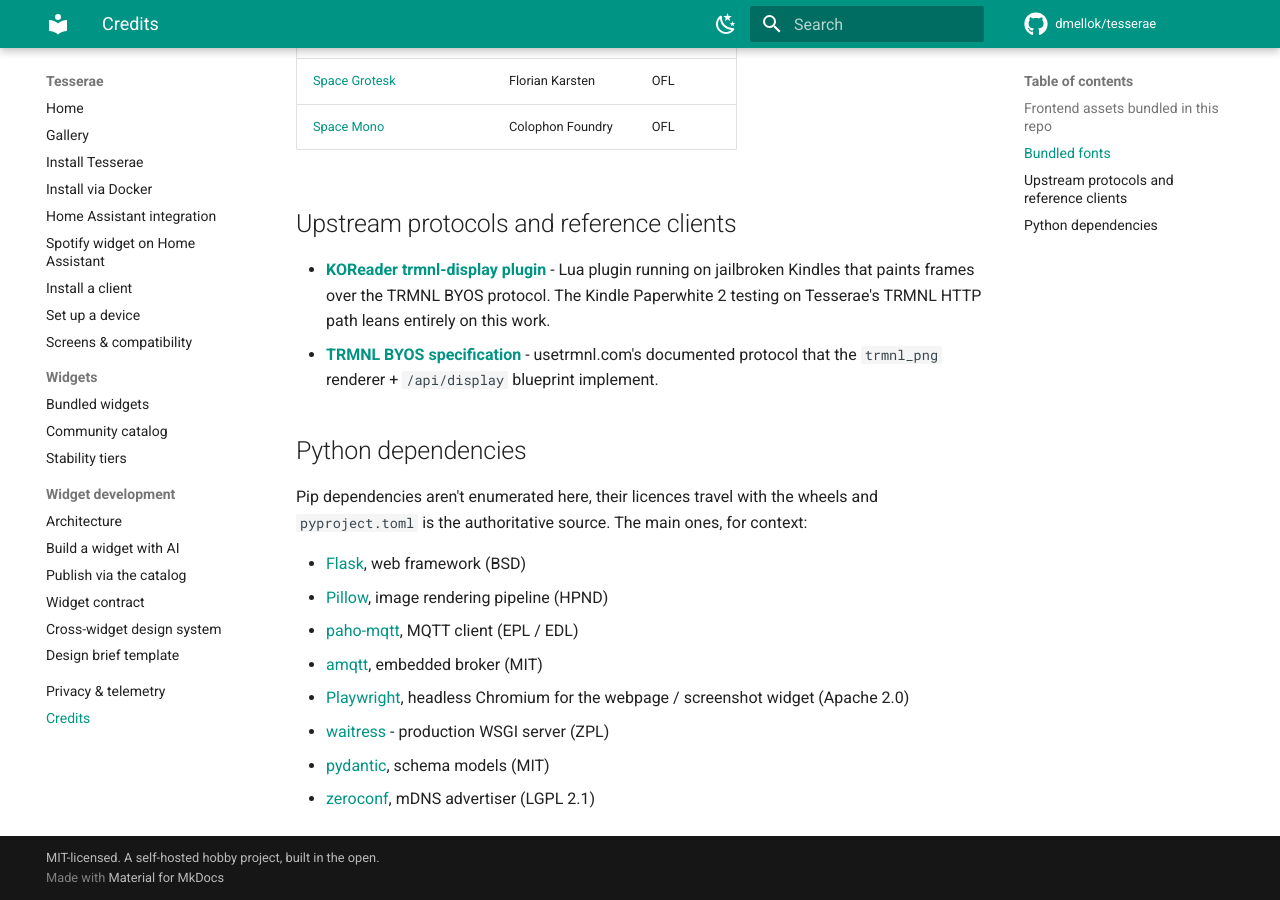
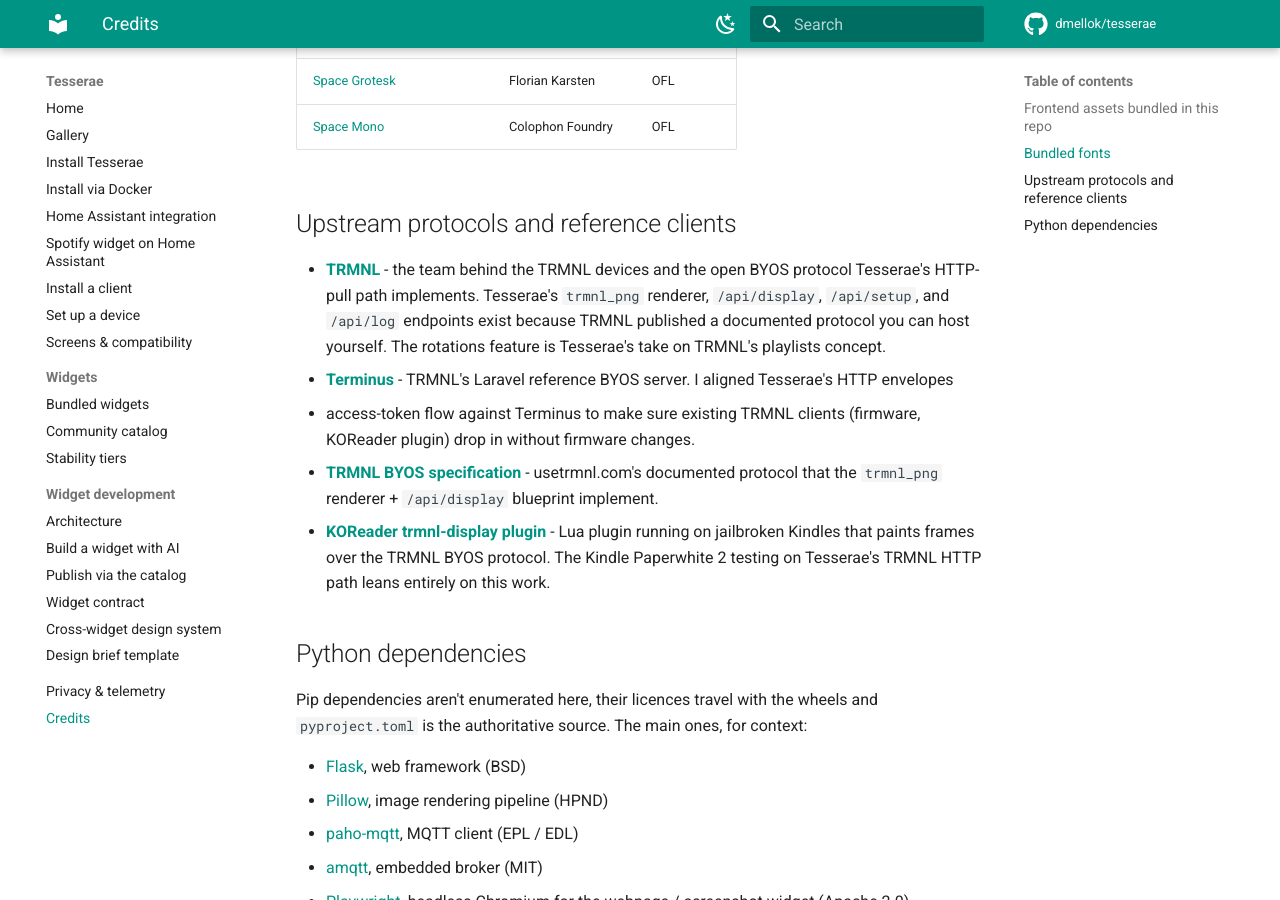
Before and after one commit to dmellok/tesserae, an MkDocs documentation site: the page built from docs/credits.md, in a window 1280 px wide and 900 px high, scrolled down 1318 px. Built offline with MkDocs 1.6.1 and Material for MkDocs 9.7.7, drawn with Linux system fonts in a browser that asks for light colours; comment, search, counter and statistics services are not loaded.

Commit message:
0.46.2: credit TRMNL + Terminus in README and credits page
Adds explicit acknowledgment that TRMNL's open BYOS protocol is what
makes Tesserae's HTTP-pull path possible, that Terminus is the
reference server I aligned envelopes against, and that the rotations
feature is a Tesserae take on TRMNL's playlists concept rather than
an original design.

Co-Authored-By: Claude Opus 4.7 <noreply@anthropic.com>

```diff
--- a/docs/credits.md
+++ b/docs/credits.md
@@ -36,13 +36,24 @@ live in `plugins/fonts_core/static/`.
 
 ## Upstream protocols and reference clients
 
+- **[TRMNL](https://usetrmnl.com/)** - the team behind the TRMNL
+  devices and the open BYOS protocol Tesserae's HTTP-pull path
+  implements. Tesserae's `trmnl_png` renderer, `/api/display`,
+  `/api/setup`, and `/api/log` endpoints exist because TRMNL
+  published a documented protocol you can host yourself. The
+  rotations feature is Tesserae's take on TRMNL's playlists concept.
+- **[Terminus](https://github.com/usetrmnl/byos_laravel)** - TRMNL's
+  Laravel reference BYOS server. I aligned Tesserae's HTTP envelopes
+  + access-token flow against Terminus to make sure existing TRMNL
+  clients (firmware, KOReader plugin) drop in without firmware
+  changes.
+- **[TRMNL BYOS specification](https://help.trmnl.com/en/articles/9510536-bring-your-own-server)** -
+  usetrmnl.com's documented protocol that the `trmnl_png` renderer +
+  `/api/display` blueprint implement.
 - **[KOReader trmnl-display plugin](https://github.com/koreader/koreader)** -
   Lua plugin running on jailbroken Kindles that paints frames over the
   TRMNL BYOS protocol. The Kindle Paperwhite 2 testing on Tesserae's
   TRMNL HTTP path leans entirely on this work.
-- **[TRMNL BYOS specification](https://help.trmnl.com/en/articles/9510536-bring-your-own-server)** -
-  usetrmnl.com's documented protocol that the `trmnl_png` renderer +
-  `/api/display` blueprint implement.
 
 ## Python dependencies
 
--- a/pyproject.toml
+++ b/pyproject.toml
@@ -4,7 +4,7 @@ build-backend = "setuptools.build_meta"
 
 [project]
 name = "tesserae"
-version = "0.46.1"
+version = "0.46.2"
 description = "E-ink dashboard companion. Compose tile-based dashboards, render headless, push frames over MQTT."
 requires-python = ">=3.11"
 license = { text = "MIT" }
```
Also changed, not shown: CHANGELOG.md (+11 -0 lines), README.md (+1 -0 lines).
